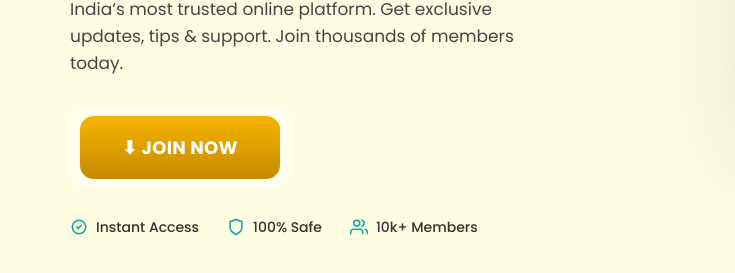
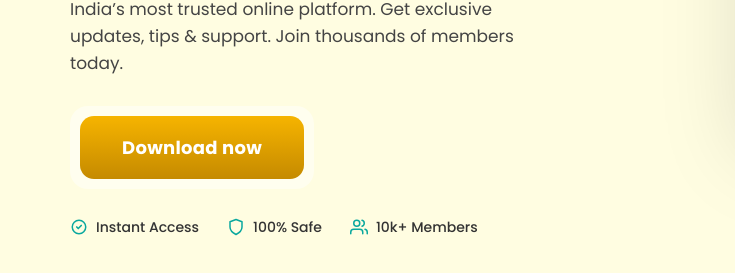
Before and after one commit to nehaworker942-dev/learningone4242, a plain HTML site: page index.html in a window 1280 px wide. Shown: the part 407-680 px from the top of the page, 0-735 px from the left. Drawn offline with Linux system fonts and the light colour scheme.

Commit message:
Update index.html

```diff
--- a/index.html
+++ b/index.html
@@ -372,7 +372,7 @@ function joinNow(){
 
       <div class="join-wrap">
         <button class="join-btn" onclick="joinNow()">
-          ⬇ JOIN NOW
+        Download now
         </button>
       </div>
 
```
